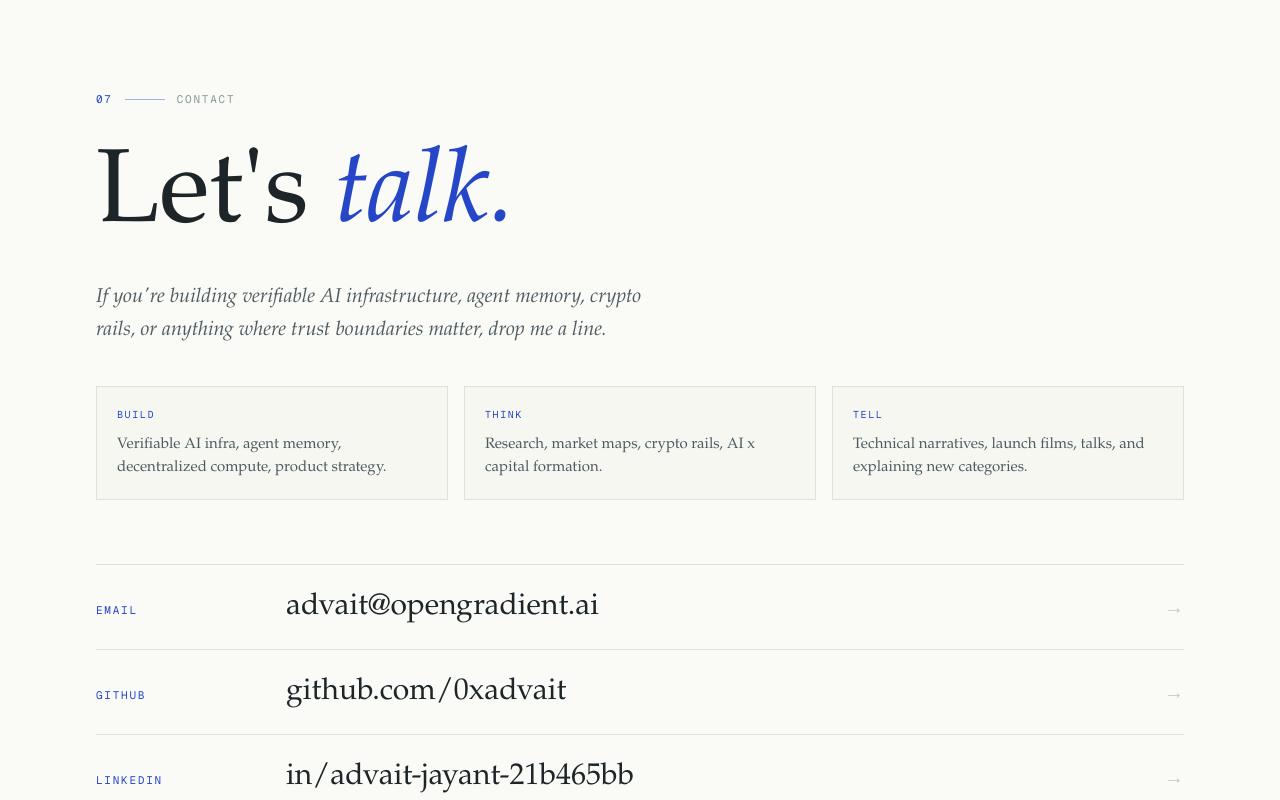
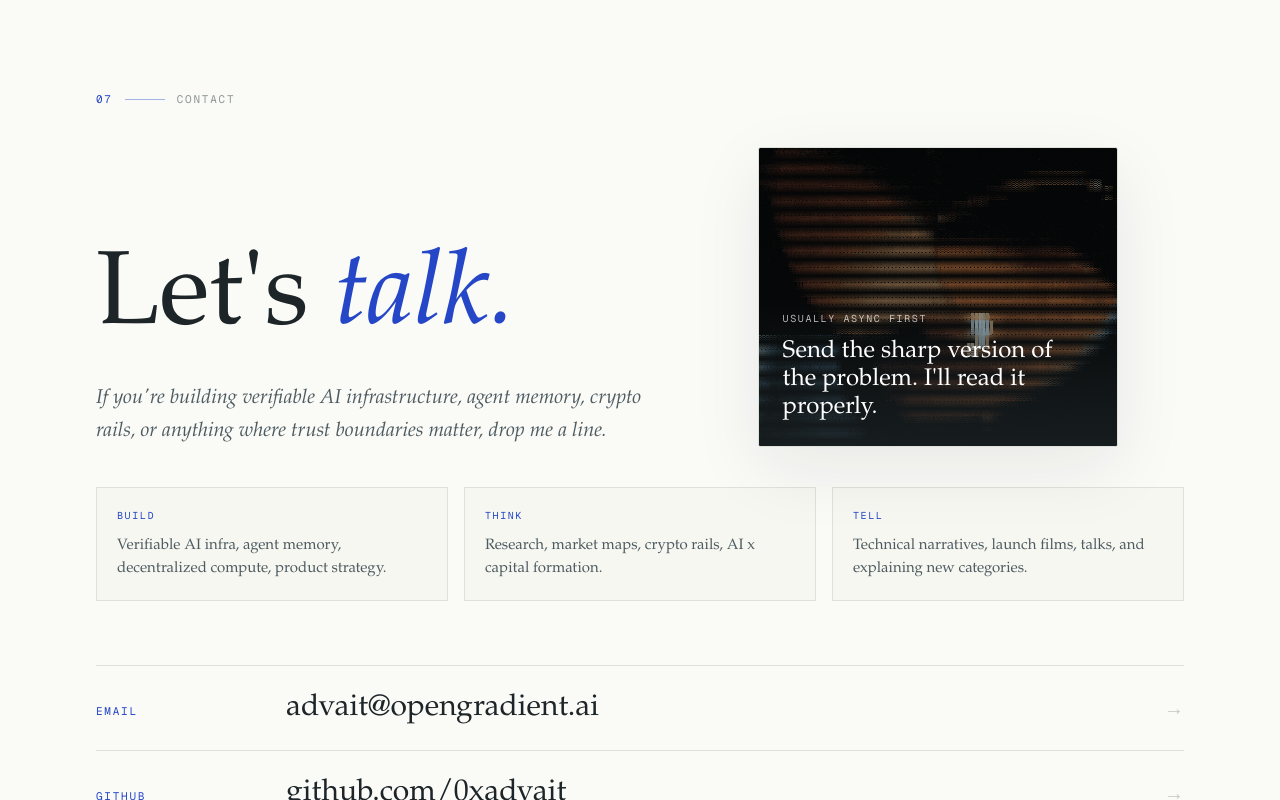
Before and after one commit to 0xadvait/personal_web, a Next.js app: page / in a window 1280 px wide. Shown: the part 11200-12000 px from the top of the page. Built offline with nearby package versions, Linux system fonts and the light colour scheme.

Commit message:
Add contact section visual

```diff
--- a/src/components/Contact.js
+++ b/src/components/Contact.js
@@ -1,3 +1,4 @@
+import Image from 'next/image';
 import Reveal from './Reveal';
 
 const channels = [
@@ -36,19 +37,43 @@ export default function Contact() {
         </Reveal>
 
         <Reveal delay={0.05}>
-          <h2 className="font-serif text-5xl sm:text-6xl md:text-7xl lg:text-[104px] leading-[0.98] text-fg max-w-4xl text-balance">
-            Let&apos;s <span className="italic text-accent">talk.</span>
-          </h2>
+          <div className="grid gap-10 lg:grid-cols-[minmax(0,0.9fr)_360px] lg:items-end lg:gap-16">
+            <div>
+              <h2 className="font-serif text-5xl leading-[0.98] text-fg text-balance sm:text-6xl md:text-7xl lg:text-[104px]">
+                Let&apos;s <span className="italic text-accent">talk.</span>
+              </h2>
+              <p className="mt-6 max-w-xl font-serif text-lg italic leading-relaxed text-fg-muted sm:mt-8 sm:text-xl">
+                If you&apos;re building verifiable AI infrastructure, agent memory, crypto rails,
+                or anything where trust boundaries matter, drop me a line.
+              </p>
+            </div>
+
+            <aside
+              aria-label="Contact note"
+              className="relative min-h-[240px] overflow-hidden rounded-[3px] border border-border bg-fg shadow-[0_22px_70px_rgba(29,37,40,0.08)] sm:min-h-[300px]"
+            >
+              <Image
+                src="/images/ascii_bg.gif"
+                alt=""
+                fill
+                unoptimized
+                sizes="(min-width: 1024px) 360px, 100vw"
+                className="object-cover"
+              />
+              <div className="absolute inset-0 bg-gradient-to-b from-fg/15 via-fg/20 to-fg/78" />
+              <div className="absolute inset-x-0 bottom-0 p-5 sm:p-6">
+                <div className="font-mono text-[10px] uppercase tracking-[0.16em] text-white/70">
+                  Usually async first
+                </div>
+                <p className="mt-3 max-w-[18rem] font-serif text-[21px] leading-[1.18] text-white sm:text-[24px]">
+                  Send the sharp version of the problem. I&apos;ll read it properly.
+                </p>
+              </div>
+            </aside>
+          </div>
         </Reveal>
 
-        <Reveal delay={0.12}>
-          <p className="mt-6 sm:mt-8 max-w-xl font-serif italic text-lg sm:text-xl leading-relaxed text-fg-muted">
-            If you&apos;re building verifiable AI infrastructure, agent memory, crypto rails, or
-            anything where trust boundaries matter, drop me a line.
-          </p>
-        </Reveal>
-
-        <Reveal delay={0.2}>
+        <Reveal delay={0.14}>
           <div className="mt-10 grid gap-4 sm:grid-cols-3">
             {collaboration.map((item) => (
               <div key={item.k} className="border border-border bg-bg px-5 py-5">
@@ -63,7 +88,7 @@ export default function Contact() {
           </div>
         </Reveal>
 
-        <Reveal delay={0.24}>
+        <Reveal delay={0.18}>
           <ul className="mt-12 sm:mt-16">
             {channels.map((c) => (
               <li key={c.k} className="border-t border-border last:border-b">
```
